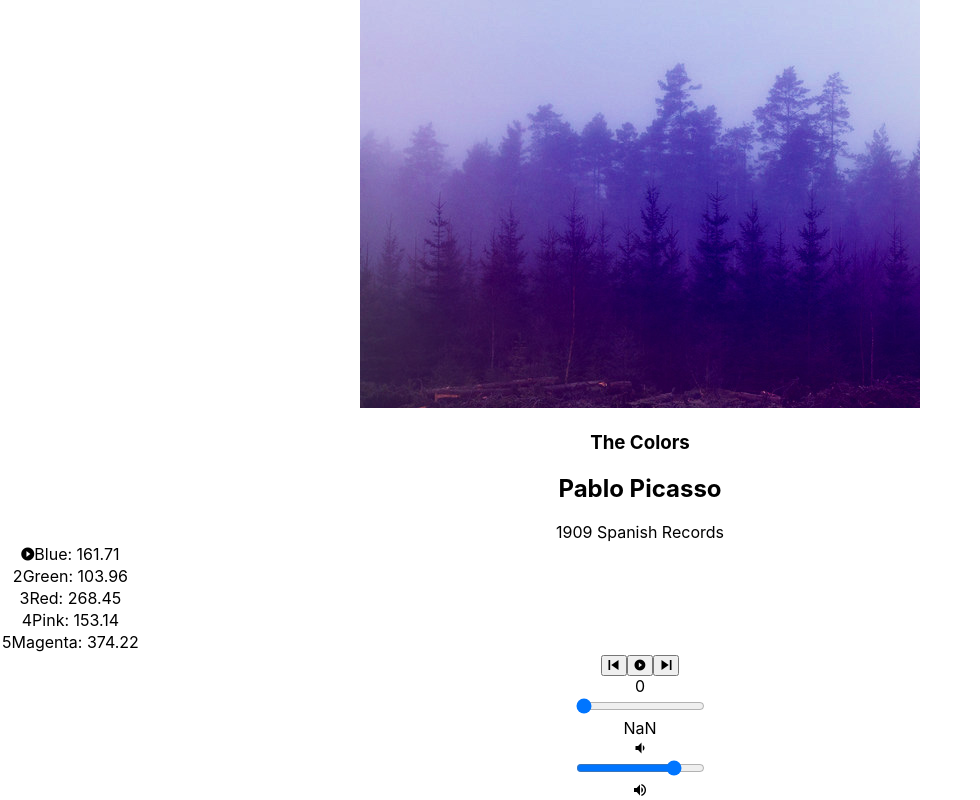
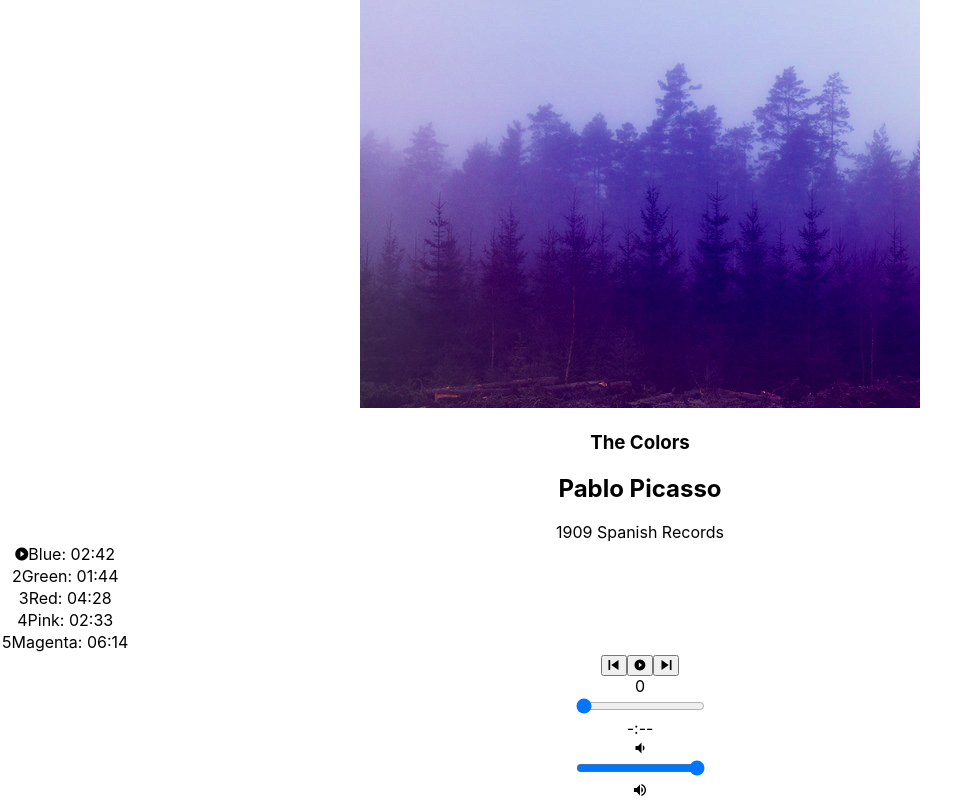
Before and after one commit to hitogiri/bloc-jams-react, a React (Create React App) app: page /album/the-colors in a window 1280 px wide. Shown: the part 254-1054 px from the top of the page, without its empty margins (0-980 px from the left). Built offline with nearby package versions, Linux system fonts and the light colour scheme.

Commit message:
Input assignment completed

```diff
--- a/src/components/Album.js
+++ b/src/components/Album.js
@@ -6,7 +6,6 @@ import PlayerBar from './PlayerBar';
 class Album extends Component {
   constructor(props) {
 	super(props);
-
 	const album = albumData.find( album => {
        return album.slug === this.props.match.params.slug
      });
@@ -14,6 +13,7 @@ class Album extends Component {
      this.state = {
      album: album,
 	   currentSong: album.songs[0],
+	   volume: 0,
 	   currentTime: 0,
 	   duration: album.songs[0].duration,
 	   isPlaying: false,
@@ -92,6 +92,23 @@ class Album extends Component {
      this.setState({ currentTime: newTime });
    }
 
+   formatTime(time) {
+     if (isNaN(time)) {
+       return "-:--";
+     }
+
+     let minutes = (Math.floor(time / 60));
+     let seconds = Math.round(time % 60);
+     let mss = ('0' + minutes).slice(-2) + ':' + ('0' + seconds).slice(-2);
+     return mss;
+   }
+
+
+  handleVolumeChange(e) {
+	  this.audioElement.volume = e.target.value;
+    this.setState({volume: e.target.value});
+  }
+
    onMouseEnter(song){
 	   this.setState({hover: song});
    }
@@ -118,8 +135,8 @@ class Album extends Component {
              <col id="song-duration-column" />
            </colgroup>
            <tbody>
-		   {
-		      this.state.album.songs.map( (songs, index) =>
+
+		   {this.state.album.songs.map( (songs, index) =>
 			      <tr className = "songs"  key = {index}
 				        onClick={() => this.handleSongClick(songs)}
 				        onMouseEnter={() => this.onMouseEnter(songs)}
@@ -128,28 +145,18 @@ class Album extends Component {
 				{(() => {
 
 				  if (this.state.hover === songs && this.state.hover !== this.state.currentSong) {
+                return ( <span className="ion-md-play-circle"></span> )
+                  } else if (this.state.isPlaying && this.state.currentSong === songs) {
+					               return ( <span className="ion-md-pause"></span> ) }
 
-                      return ( <span className="ion-md-play-circle"></span> )
-
-                  } else if (this.state.isPlaying && this.state.currentSong === songs) {
-
-					  return ( <span className="ion-md-pause"></span> )
-
-                  }
-
-				  if(!this.state.isPlaying && this.state.currentSong === songs){
-
+				  if(!this.state.isPlaying && this.state.currentSong === songs) {
 					       return <span className="ion-md-play-circle"></span>
-
 				           } else {
-
-                      return ( ++index )
-				  };
-
+                        return ( ++index ) };
 
 				}) ()}
 
-				 {songs.title}: {songs.duration}
+				 {songs.title}: {this.formatTime(songs.duration)}
 
 				</tr>
       )
@@ -161,11 +168,14 @@ class Album extends Component {
        currentSong={this.state.currentSong}
 		   currentTime={this.audioElement.currentTime}
        duration={this.audioElement.duration}
+		   volume={this.audioElement.volume}
        handleSongClick={() => this.handleSongClick(this.state.currentSong)}
 		   handlePrevClick={() => this.handlePrevClick()}
 		   handleNextClick={() => this.handleNextClick()}
 		   handleTimeChange={(e) => this.handleTimeChange(e)}
-         />
+		   handleVolumeChange={(e) => this.handleVolumeChange(e)}
+		   formatTime={(time) => this.formatTime(time)} />
+
       </section>
      );
    }
--- a/src/components/PlayerBar.js
+++ b/src/components/PlayerBar.js
@@ -24,15 +24,24 @@ class PlayerBar extends Component {
             max="1"
             min="0"
             step="0.01"
-			onChange={this.props.handleTimeChange}
+			      onChange={this.props.handleTimeChange}
            />
-          <div className="total-time">{this.props.duration}</div>
+          <div className="total-time">{this.props.formatTime(this.props.duration)}</div>
         </section>
+
         <section id="volume-control">
-		  <div className="ion-md-volume-low"></div>
-          <input type="range" className="seek-bar" value="80" />
-          <div className="ion-md-volume-high"></div>
-        </section>
+		     <div className="ion-md-volume-low"></div>
+           <input
+		         type="range"
+		         className="seek-bar"
+			       value={(this.props.volume)}
+             max="1"
+			       min="0"
+			       step="0.01"
+			       onChange={this.props.handleVolumeChange} />
+        <div className="ion-md-volume-high"></div>
+      </section>
+
 	</section>
 	);
   }
```
Lines whose indentation alone changed are shown as unchanged.
